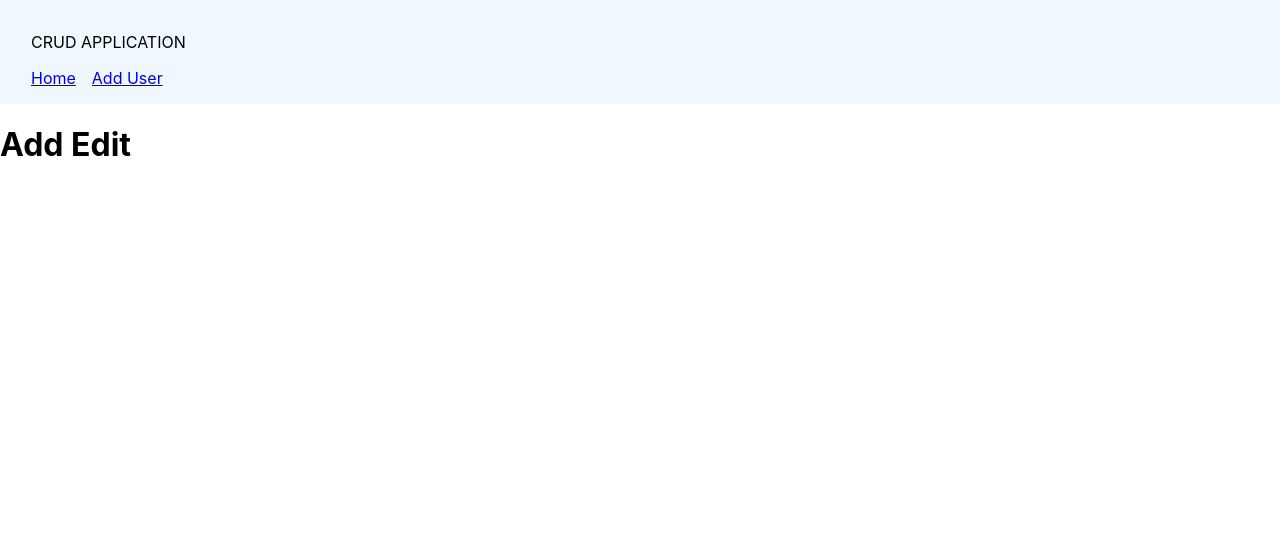
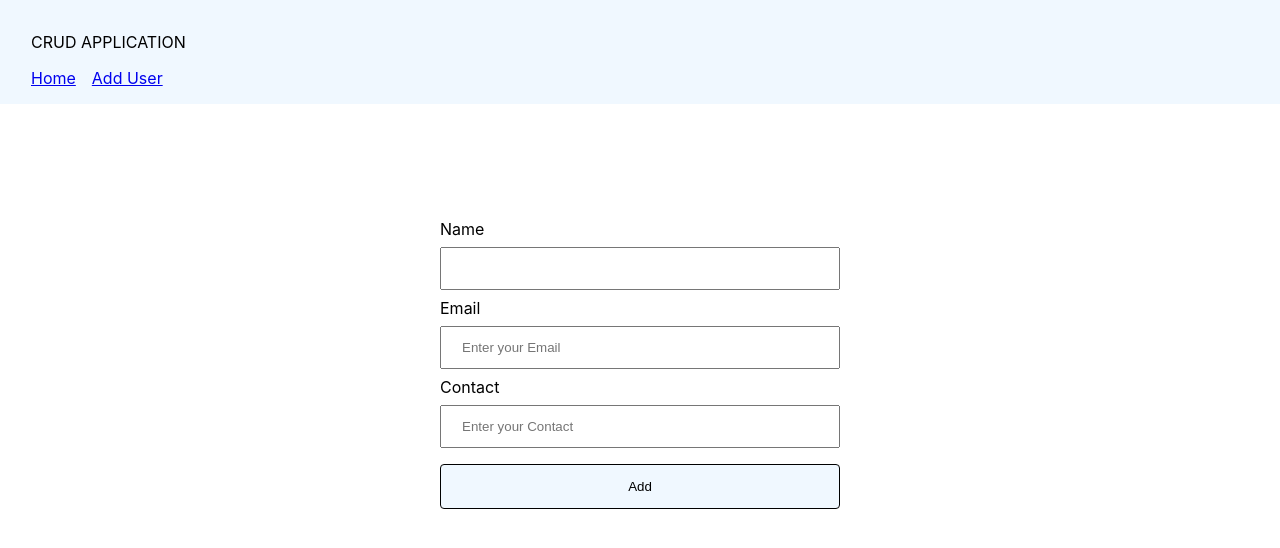
Before and after one commit to SaumyaGaur0705/CRUD_NodeJs_ExpressJs, a React (Create React App) app in the folder frontend/: page /add in a window 1280 px wide. Shown: the top 548 px of the page. Built offline with nearby package versions, Linux system fonts and the light colour scheme.

Commit message:
Add user functionality addes

```diff
--- a/frontend/src/index.css
+++ b/frontend/src/index.css
@@ -34,3 +34,26 @@ nav a {
   border-bottom: 1 px solid #dddddd;
 
 }
+
+input[type="text"],
+input[type="email"],
+input[type="number"],
+select {
+  width: 100%;
+  padding: 12px 20px;
+  margin:8px 0;
+  display: intial-block;
+  border-radius: 4 px;
+  box-sizing: border-box;
+}
+
+input[type="submit"]{
+  width:100%;
+  background-color:aliceblue;
+  color: rgb(0, 0, 0);
+  padding: 14px 20px;
+  margin: 8px 0;
+  border: 1px solid black;
+  border-radius:4px;
+  cursor:pointer;
+}
--- a/frontend/src/pages/AddEdit.js
+++ b/frontend/src/pages/AddEdit.js
@@ -1,12 +1,74 @@
 import React, {useState,useEffect} from 'react'
 import axios from 'axios';
-
-
+import { useNavigate } from 'react-router-dom';
+const intialState={
+    name:" ",
+    email:" ",
+    contact:" ",
+};
 
 const AddEdit = () => {
+    const [state,setState]=useState(intialState);
+    const{name,email,contact}=state;
+
+    const history=useNavigate();
+
+    const addContact = async (data) => {
+        const res=await axios.post("http://localhost:5000/user",data);
+        if(res.status===200){
+            alert(res.data);
+        }
+    }
+    const handleSubmit= async (e)=>{
+        e.preventDefault();
+        if (!name.trim() || !email.trim() || !contact.trim()) {
+            alert('Fill all fields');
+        }
+        else{
+        await addContact(state);
+        history('/');
+        }
+    }
+
+    const handleInputChnage=(e)=>{
+        let {name,value}=e.target;
+        setState({...state,[name]: value});
+    }
+
   return (
-    <div>
-        <h1>Add Edit</h1>
+    <div style={{marginTop:"100px"}}>
+        <form style={{ margin: "auto", padding: "15px", maxWidth:"400px",alignContent:"center"}} onSubmit={handleSubmit}>
+            <label htmlFor="name">Name</label>
+            <input
+            type="text"
+            id="name"
+            name="name"
+            placeholder="Enter your Name"
+            onChange={handleInputChnage}
+            value={name}
+
+            />
+             <label htmlFor="email">Email</label>
+            <input
+            type="email"
+            id="email"
+            name="email"
+            placeholder="Enter your Email"
+            onChange={handleInputChnage}
+            value={email}
+            />
+             <label htmlFor="contact">Contact</label>
+            <input
+            type="number"
+            id="contact"
+            name="contact"
+            placeholder="Enter your Contact"
+            onChange={handleInputChnage}
+            value={contact}
+            />
+            <input type="submit" value="Add"/>
+        </form>
+
     </div>
   )
 }
```
